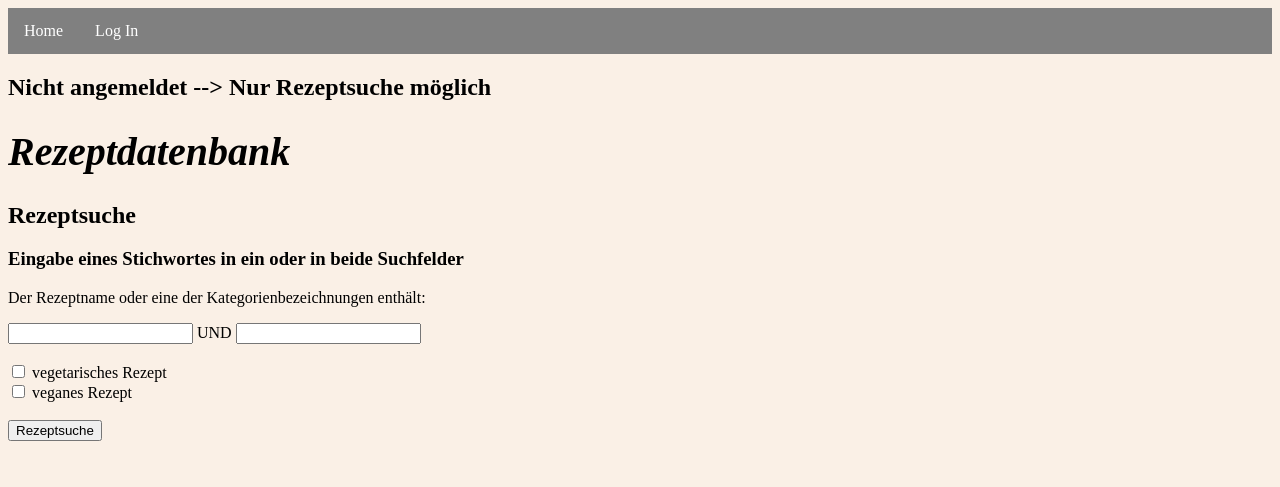
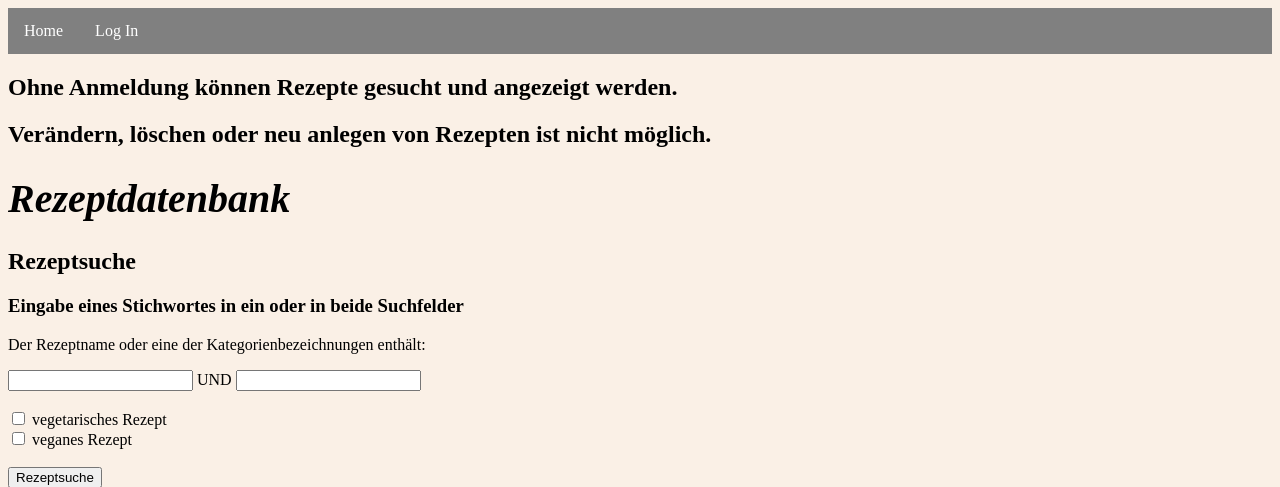
Before and after one commit to Gergerman/rdb-fuer-pa, a Django app: page / in a window 1280 px wide. Shown: the top 487 px of the page. Run offline with Django 3.2, Linux system fonts and the light colour scheme.

Commit message:
base.html verändert

```diff
--- a/templates/base.html
+++ b/templates/base.html
@@ -72,7 +72,8 @@
         <li><a href="{% url 'home' %}">Home</a></li>
         <li><a href="{% url 'login' %}">Log In</a></li>
     </ul>
-    <h2>Nicht angemeldet --> Nur Rezeptsuche möglich</h2>
+    <h2>Ohne Anmeldung können Rezepte gesucht und angezeigt werden.</h2>
+    <h2>Verändern, löschen oder neu anlegen von Rezepten ist nicht möglich.</h2>
 {% endif %}
 </div>
 <div>
```
